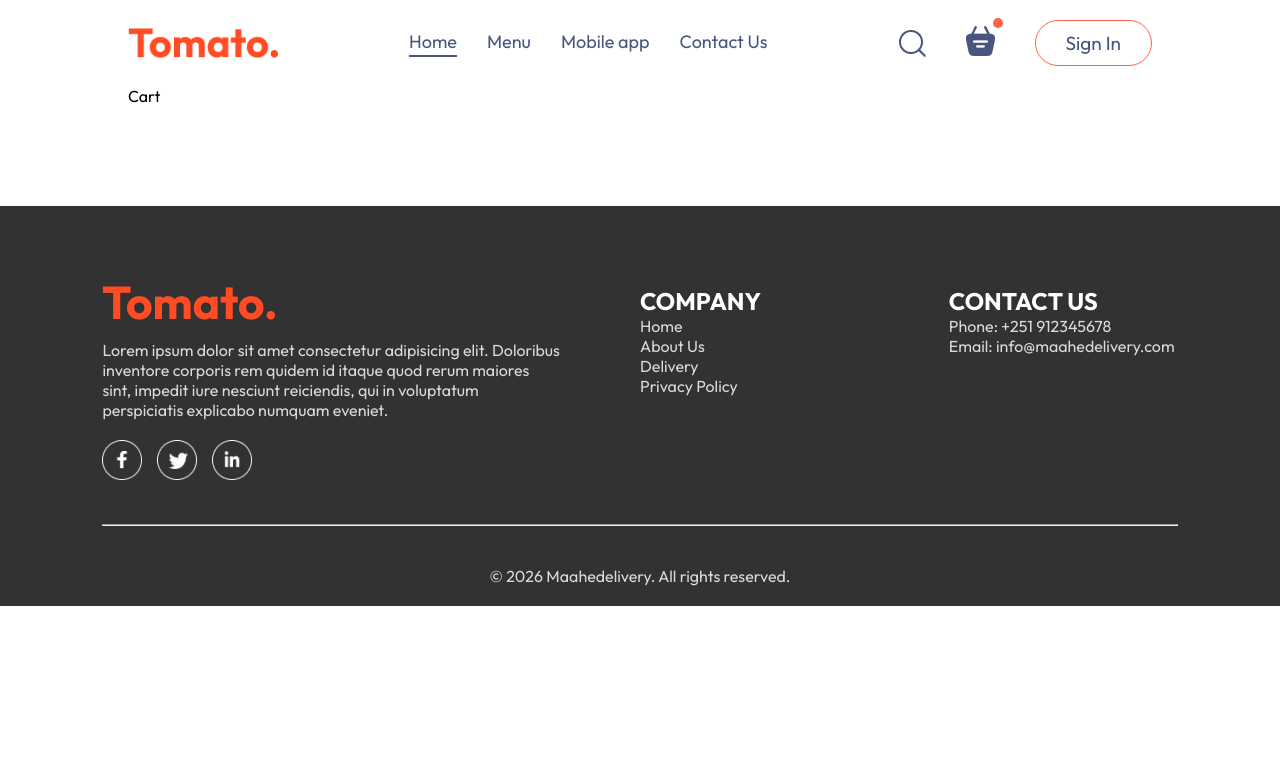
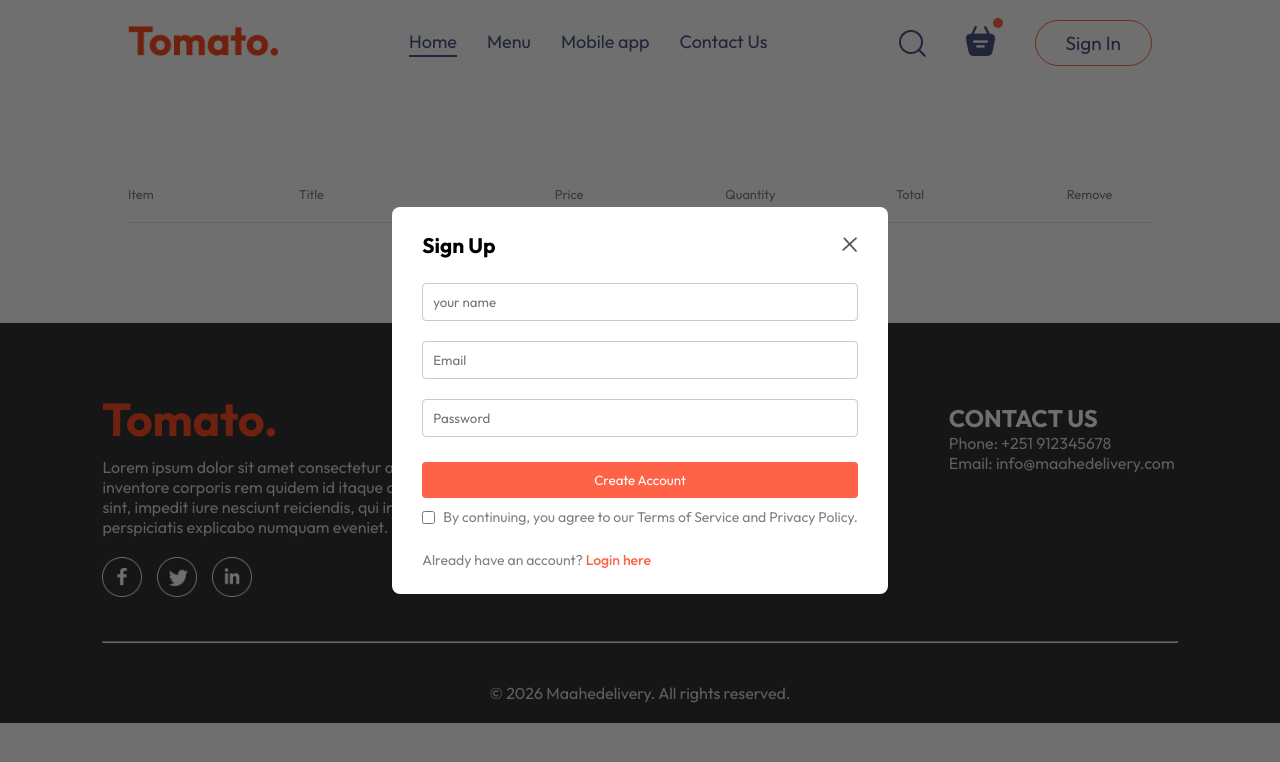
Before and after one commit to Bereket110/food-delivery-platform, a React (Vite) app in the folder frontend/: page /cart in a window 1280 px wide. Both pictures are taken after a click on the button "Sign In". Shown: the top 762 px of the page. Built offline with nearby package versions, Linux system fonts and the light colour scheme.

Commit message:
Added Cart page

```diff
--- a/frontend/src/App.jsx
+++ b/frontend/src/App.jsx
@@ -1,16 +1,18 @@
-import React from "react";
+import React, { useState } from "react";
 import Navbar from "./components/Navbar/Navbar";
 import { Route, Routes } from "react-router-dom";
 import Home from "./pages/Home/Home";
 import Cart from "./pages/Cart/Cart";
 import PlaceOrder from "./pages/PlaceOrder/PlaceOrder";
 import Footer from "./components/Footer/Footer";
-
+import LoginPopUp from "./components/LoginPopup/LoginPopUp";
 const App = () => {
+  const [loginPopUp, setLoginPopUp] = useState(false);
   return (
     <>
+      {loginPopUp ? <LoginPopUp setLoginPopUp={setLoginPopUp} /> : <></>}
       <div className="app">
-        <Navbar />
+        <Navbar setLoginPopUp={setLoginPopUp} />
         <Routes>
           <Route path="/" element={<Home />} />
           <Route path="/cart" element={<Cart />} />
--- /dev/null
+++ b/frontend/src/components/LoginPopup/LoginPopUp.css
@@ -0,0 +1,63 @@
+.login-popup {
+  position: absolute;
+  z-index: 1;
+  width: 100%;
+  height: 100%;
+  background: #00000090;
+  display: grid;
+}
+.login-popup-container {
+  place-self: center;
+  color: #808080;
+  max-width: max(23vw, 330vw);
+  background-color: white;
+  padding: 25px 30px;
+  border-radius: 8px;
+  display: flex;
+  flex-direction: column;
+  gap: 25px;
+  font-size: 14px;
+  animation: fadeIn 0.5s;
+}
+.login-popup-title {
+  display: flex;
+  justify-content: space-between;
+  align-items: center;
+  color: black;
+}
+.login-popup-title img {
+  width: 16px;
+  cursor: pointer;
+}
+.login-popup-inputs {
+  display: flex;
+  flex-direction: column;
+  gap: 20px;
+}
+.login-popup-inputs input {
+  outline: none;
+  padding: 10px;
+  border: 1px solid #c9c9c9;
+  border-radius: 4px;
+}
+.login-popup-button {
+  padding: 10px;
+  border: none;
+  background-color: tomato;
+  color: white;
+  border-radius: 4px;
+}
+.login-popup-condition {
+  display: flex;
+  gap: 8px;
+  align-items: start;
+  margin-top: -15px;
+}
+.login-popup-condition input {
+  margin-top: 3px;
+}
+.login-popup p span {
+  color: tomato;
+  font-weight: 500;
+  cursor: pointer;
+}
--- /dev/null
+++ b/frontend/src/components/LoginPopup/LoginPopUp.jsx
@@ -0,0 +1,50 @@
+import React, { useState } from "react";
+import "./LoginPopUp.css";
+import { assets } from "../../assets/frontend_assets/assets";
+
+const LoginPopUp = ({ setLoginPopUp }) => {
+  const [currentState, setCurrentState] = useState("Sign Up");
+  return (
+    <div className="login-popup">
+      <form className="login-popup-container">
+        <div className="login-popup-title">
+          <h2>{currentState === "Sign Up" ? "Sign Up" : "Login"}</h2>
+          <img
+            onClick={() => setLoginPopUp(false)}
+            src={assets.cross_icon}
+            alt=""
+          />
+        </div>
+        <div className="login-popup-inputs">
+          {currentState === "Sign Up" && (
+            <input type="text" placeholder="your name" />
+          )}
+          <input type="email" placeholder="Email" />{" "}
+          <input type="password" placeholder="Password" />{" "}
+        </div>
+        <button className="login-popup-button">
+          {currentState === "Sign Up" ? "Create Account" : "Login"}
+        </button>{" "}
+        <div className="login-popup-condition">
+          <input type="checkbox" />
+          <p>
+            By continuing, you agree to our Terms of Service and Privacy Policy.
+          </p>
+        </div>
+        {currentState === "Sign Up" ? (
+          <p>
+            Already have an account?{" "}
+            <span onClick={() => setCurrentState("Login")}>Login here</span>
+          </p>
+        ) : (
+          <p>
+            Create new account{" "}
+            <span onClick={() => setCurrentState("Sign Up")}>Click here</span>
+          </p>
+        )}
+      </form>
+    </div>
+  );
+};
+
+export default LoginPopUp;
--- a/frontend/src/components/Navbar/Navbar.css
+++ b/frontend/src/components/Navbar/Navbar.css
@@ -6,6 +6,7 @@
 }
 .navbar .logo {
   width: 150px;
+  cursor: pointer;
 }
 .navbar-menu {
   display: flex;
--- a/frontend/src/components/Navbar/Navbar.jsx
+++ b/frontend/src/components/Navbar/Navbar.jsx
@@ -1,12 +1,15 @@
 import React, { useState } from "react";
 import "./Navbar.css";
 import { assets } from "../../assets/frontend_assets/assets";
-import { Link } from "react-router-dom";
-const Navbar = () => {
+import { Link, useNavigate } from "react-router-dom";
+const Navbar = ({ setLoginPopUp }) => {
+  const navigate = useNavigate();
   const [menu, setMenu] = useState("home");
   return (
     <div className="navbar">
-      <img src={assets.logo} alt="" className="logo" />
+      <Link to="/">
+        <img src={assets.logo} alt="" className="logo" />
+      </Link>
       <ul className="navbar-menu">
         <Link
           to="/"
@@ -39,10 +42,14 @@
       <div className="navbar-right">
         <img src={assets.search_icon} alt="" />
         <div className="navbar-search-ico">
-          <img src={assets.basket_icon} alt="" />
+          <img
+            onClick={() => navigate("/cart")}
+            src={assets.basket_icon}
+            alt=""
+          />
           <div className="dot"></div>
         </div>
-        <button>Sign In</button>
+        <button onClick={() => setLoginPopUp(true)}>Sign In</button>
       </div>
     </div>
   );
--- a/frontend/src/pages/Cart/Cart.css
+++ b/frontend/src/pages/Cart/Cart.css
@@ -0,0 +1,91 @@
+.cart {
+  margin-top: 100px;
+}
+.cart-items-title {
+  display: grid;
+  grid-template-columns: 1fr 1.5fr 1fr 1fr 1fr 0.5fr;
+  align-items: center;
+  color: gray;
+  font-size: max(1vw, 12px);
+}
+.cart-items-item {
+  margin: 10px 0px;
+  color: black;
+}
+.cart-items-item img {
+  width: 50px;
+}
+.cart hr {
+  height: 1px;
+  background-color: #e2e2e2;
+  border: none;
+}
+.cart-items-item .cross {
+  cursor: pointer;
+}
+.cart-bottom {
+  margin-top: 80px;
+  gap: max(12vw, 20px);
+  display: flex;
+  justify-content: space-between;
+}
+.cart-total {
+  flex: 1;
+  display: flex;
+  flex-direction: column;
+  gap: 20px;
+}
+.cart-total-details {
+  display: flex;
+  justify-content: space-between;
+  color: #555;
+}
+.cart-total hr {
+  margin: 10px 0px;
+}
+.cart-total button {
+  border: none;
+  color: white;
+  background-color: tomato;
+  width: max(15vw, 200px);
+  padding: 12px 0px;
+  border-radius: 4px;
+  cursor: pointer;
+}
+.cart-promocode {
+  flex: 1;
+}
+.cart-promocode p {
+  color: #555;
+}
+.cart-promocode-input {
+  margin-top: 10px;
+  display: flex;
+  justify-content: space-between;
+  align-items: center;
+  background-color: #eaeaea;
+  border-radius: 4px;
+}
+.cart-promocode-input input {
+  background: transparent;
+  border: none;
+  outline: none;
+  padding-left: 10px;
+}
+.cart-promocode-input button {
+  width: max(10vw, 150px);
+  background-color: black;
+  padding: 12px 5px;
+  border: none;
+  color: white;
+  border-radius: 4px;
+}
+
+@media (max-width: 768px) {
+  .cart-bottom {
+    flex-direction: column-reverse;
+  }
+  .cart-promocode {
+    justify-content: start;
+  }
+}
--- a/frontend/src/pages/Cart/Cart.jsx
+++ b/frontend/src/pages/Cart/Cart.jsx
@@ -1,7 +1,74 @@
-import React from "react";
+import React, { useContext } from "react";
 import "./Cart.css";
+import { StoreContext } from "../../Context/StoreContext";
 const Cart = () => {
-  return <div>Cart</div>;
+  const { cartItems, removeFromCart, food_list } = useContext(StoreContext);
+  return (
+    <div className="cart">
+      <div className="cart-items">
+        <div className="cart-items-title">
+          <p>Item</p>
+          <p>Title</p>
+          <p>Price</p>
+          <p>Quantity</p>
+          <p>Total</p>
+          <p>Remove</p>
+        </div>
+        <br />
+        <hr />
+        {food_list.map((item, index) => {
+          if (cartItems[item._id] > 0) {
+            return (
+              <>
+                <div className="cart-items-title cart-items-item">
+                  <img src={item.image} alt="" />
+                  <p>{item.name}</p>
+                  <p>{item.price}Birr</p>
+                  <p>{cartItems[item._id]}</p>
+                  <p>{item.price * cartItems[item._id]}Birr</p>
+                  <p onClick={() => removeFromCart(item._id)} className="cross">
+                    x
+                  </p>
+                </div>
+                <hr />
+                <div className="cart-bottom">
+                  <div className="cart-total">
+                    <h2>Cart Totals</h2>
+                    <div>
+                      <div className="cart-total-details">
+                        <p>Subtotal</p>
+                        <p>{0}</p>
+                      </div>
+                      <hr />
+                      <div className="cart-total-details">
+                        <p>Delivery Fee</p>
+                        <p>{0}</p>
+                      </div>
+                      <hr />
+                      <div className="cart-total-details">
+                        <p>Total</p>
+                        <p>{0}</p>
+                      </div>
+                    </div>
+                    <button>PROCEED TO CHECKOUT</button>
+                  </div>
+                  <div className="cart-promocode">
+                    <div>
+                      <p>If you have a promo code, enter it here</p>
+                      <div className="cart-promocode-input">
+                        <input type="text" placeholder="Enter promo code" />
+                        <button>Submit</button>
+                      </div>
+                    </div>
+                  </div>
+                </div>
+              </>
+            );
+          }
+        })}
+      </div>
+    </div>
+  );
 };
 
 export default Cart;
```
